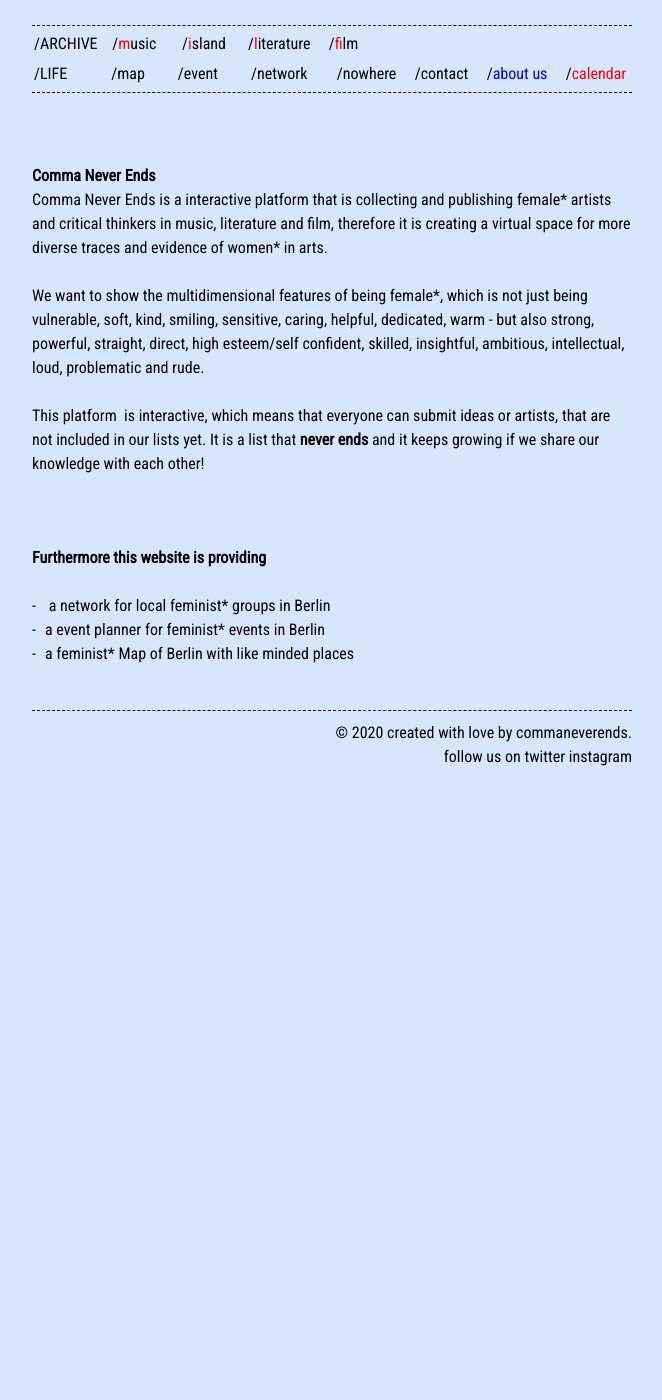
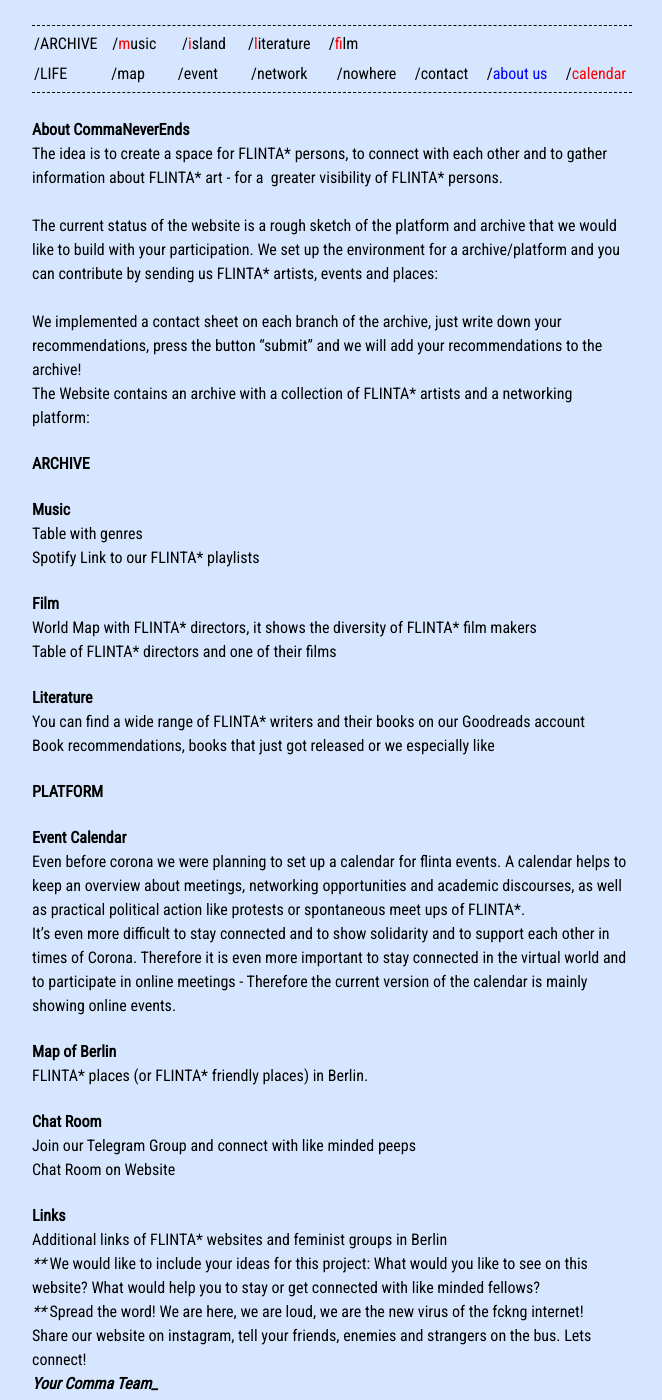
Before and after one commit to jeonghihi/commaneverends.github.io, a Jekyll site: the page built from about.md, in a window 1280 px wide and 1400 px high. Shown: the whole window, without its empty margins (308-970 px from the left). Built offline with Jekyll 4.4.1, drawn with Linux system fonts in a browser that asks for light colours; some of the changed text lies outside the part shown.

Commit message:
Update about.md

```diff
--- a/about.md
+++ b/about.md
@@ -3,20 +3,66 @@ layout: page
 title: /about
 permalink: /about/
 ---
-&nbsp;
-<h1>Comma Never Ends</h1>
-Comma Never Ends is a interactive platform that is collecting and publishing female* artists and critical thinkers in music, literature and film, therefore it is creating a virtual space for more diverse traces and evidence of women* in arts.
-&nbsp;
-We want to show the multidimensional features of being female*, which is not just being vulnerable, soft, kind, smiling, sensitive, caring, helpful, dedicated, warm - but also strong, powerful, straight, direct, high esteem/self confident, skilled, insightful, ambitious, intellectual, loud, problematic and rude.
-&nbsp;
-This platform  is interactive, which means that everyone can submit ideas or artists, that are not included in our lists yet. It is a list that <strong>never ends</strong> and it keeps growing if we share our knowledge with each other!
-&nbsp;
-&nbsp;
-<h1>Furthermore this website is providing </h1>
-&nbsp;
-<ul>
-<li> a network for local feminist* groups in Berlin</li>
-<li>a event planner for feminist* events in Berlin</li>
-<li>a feminist* Map of Berlin with like minded places</li>
-</ul>
-&nbsp;
+
+<h1>About CommaNeverEnds</h1>
+
+The idea is to create a space for FLINTA* persons, to connect with each other and to gather information about FLINTA* art - for a  greater visibility of FLINTA* persons.<br>
+The current status of the website is a rough sketch of the platform and archive that we would like to build with your participation. We set up the environment for a archive/platform and you can contribute by sending us FLINTA* artists, events and places: <br>
+We implemented a contact sheet on each branch of the archive, just write down your recommendations, press the button “submit” and we will add your recommendations to the archive!<br>
+
+The Website contains an archive with a collection of FLINTA* artists and a networking platform: <br>
+
+<h2>ARCHIVE</h2>
+
+<h3>Music</h3>
+Table with genres
+Spotify Link to our FLINTA* playlists
+  <h4>Film</h4>
+World Map with FLINTA* directors, it shows the diversity of FLINTA* film makers
+Table of FLINTA* directors and one of their films
+  <h5>Literature</h5>
+You can find a wide range of FLINTA* writers and their books on our Goodreads account
+Book recommendations, books that just got released or we especially like
+
+
+<h2>PLATFORM </h2>
+
+<h3>Event Calendar </h3>
+Even before corona we were planning to set up a calendar for flinta events. A calendar helps to keep an overview about meetings, networking opportunities and academic discourses, as well as practical political action like protests or spontaneous meet ups of FLINTA*.
+It's even more difficult to stay connected and to show solidarity and to support each other in times of Corona. Therefore it is even more important to stay connected in the virtual world and to participate in online meetings - Therefore the current version of the calendar is mainly showing online events.
+
+<h3>Map of Berlin  </h3>
+FLINTA* places (or FLINTA* friendly places) in Berlin.
+<h3>Chat Room </h3>
+Join our Telegram Group and connect with like minded peeps
+Chat Room on Website
+
+<h3>Links </h3>
+Additional links of FLINTA* websites and feminist groups in Berlin
+
+**** We would like to include your ideas for this project: What would you like to see on this website? What would help you to stay or get connected with like minded fellows?
+
+**** Spread the word! We are here, we are loud, we are the new virus of the fckng internet!
+Share our website on instagram, tell your friends, enemies and strangers on the bus. Lets connect!
+
+<span  style="font-weight: bold; font-style: italic;">Your Comma Team_</span>
+
+
+<h1> Manifesto </h1>
+
+We need to see more diverse presence/trace/evidences of FLINTA* persons in the aspects of our lives. <br>
+We want to show multidimensional features of being women, lesbian, intersex, non-binary, trans* and agender. <br>
+We are not just vulnerable, soft, kind, smiling, sensitive, caring, helpful, dedicated, patient, warm, emotional, sexual, but also strong, powerful, straight, direct, high-esteem/self-confident, skilled, insightful, gentle, ambitious, intellectual, loud, problematic (making problems observable from hidden/silent system) and have flaws naturally. All of these are part of us, which should be accepted without any additional explanations or justifications. <br><br>
+
+We, as a part of FLINTA* persons, seek to build a space, which present the heterogeneous features of FLINTA* persons in the aspects of our cultural lives. <br>
+We are collecting the information related to music, literature, and film created by FLINTA* persons, and making them visible on this platform. <br><br>
+
+We are, currently, a group of individuals who are talking, writing, and making this platform together.<br>
+We are dreaming of commaneverends to be a space for the collective of individuals across people*space*generations, who are creating new connections, facilitating/strengthening those connections, and extending/supporting them based on love and respect.<br><br>
+
+We are now talking to you by presenting this first version of commaneverends (a baby!), and we are waiting for your reply. <br>
+We would like to see you and hear from you, so tell us what you think, what you feel, how you are, or what you want to do.<br><br><br>
+
+
+as long as you remember<br>
+<span  style="font-weight: bold; font-style: italic;">, neverends. </span><br>
```
